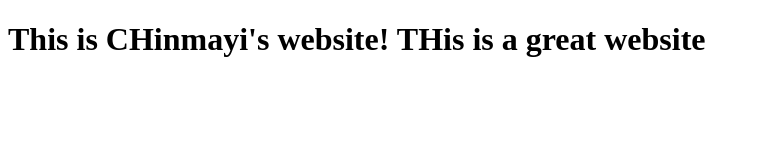
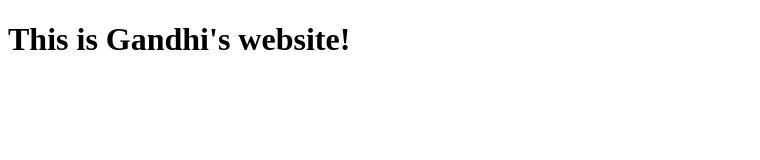
Before and after one commit to Chinmayi1336/test456, a plain HTML site: page index.html in a window 1280 px wide. Shown: the whole page, without its empty margins (0-760 px from the left). Drawn offline with Linux system fonts and the light colour scheme.

Commit message:
My second page

```diff
--- a/index.html
+++ b/index.html
@@ -4,6 +4,6 @@
 	<title>This is Chinmayi </title>
 </head>
 <body>
-<h1> This is CHinmayi's website! THis is a great website </h1>
+<h1> This is Gandhi's website!  </h1>
 </body>
 </html>
```
